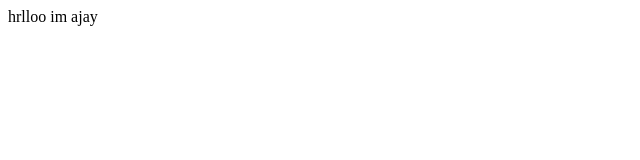
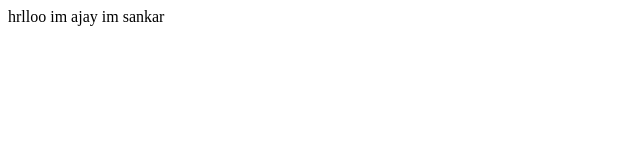
Before and after one commit to sankarwikpolt/Desert-fantacy, a plain HTML site: page index.html in a window 1280 px wide. Shown: the full height of the page, 0-640 px from the left. Drawn offline with Linux system fonts and the light colour scheme.

Commit message:
added my name

```diff
--- a/index.html
+++ b/index.html
@@ -7,5 +7,6 @@
 </head>
 <body>
    hrlloo im ajay
+   im sankar
 </body>
 </html>
```
